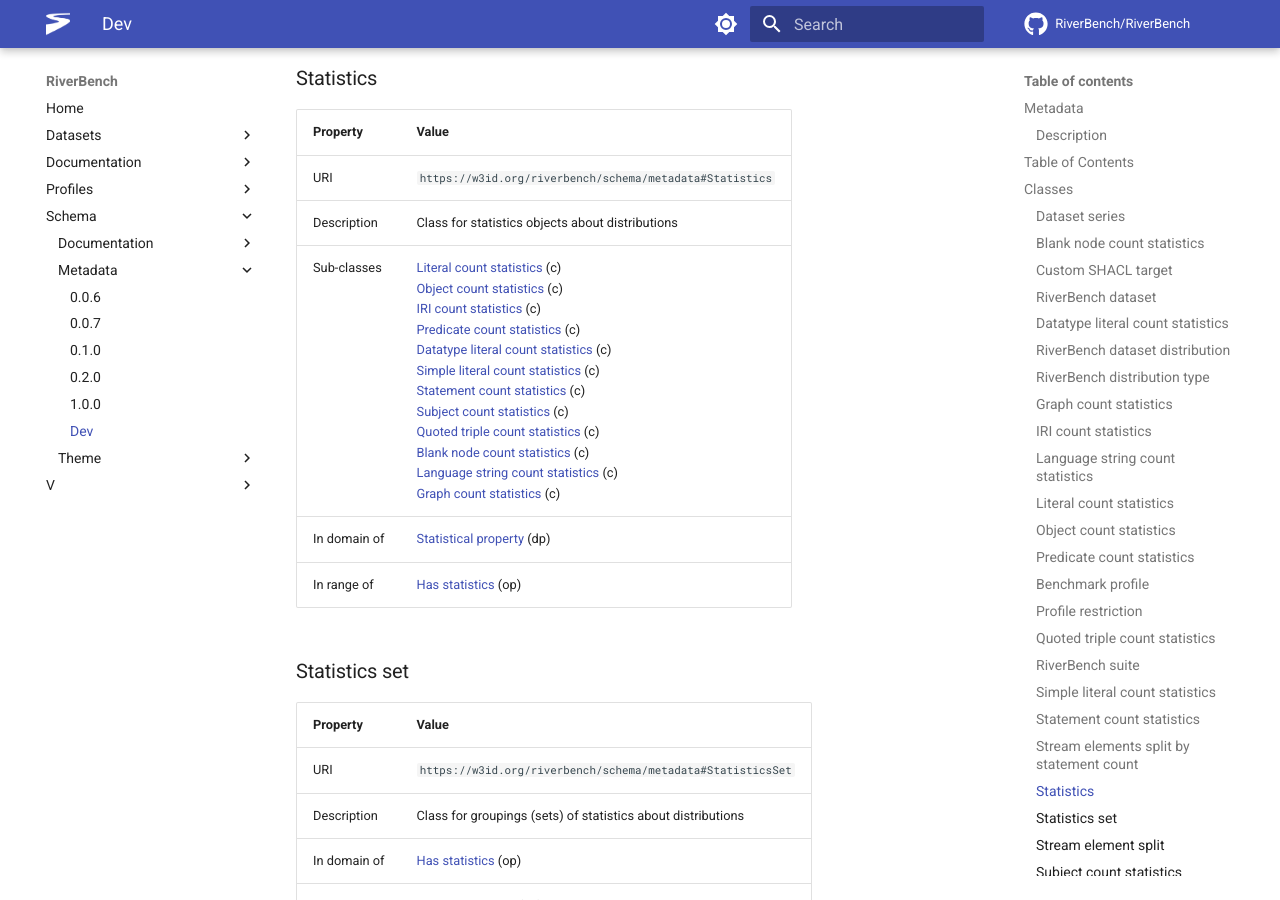
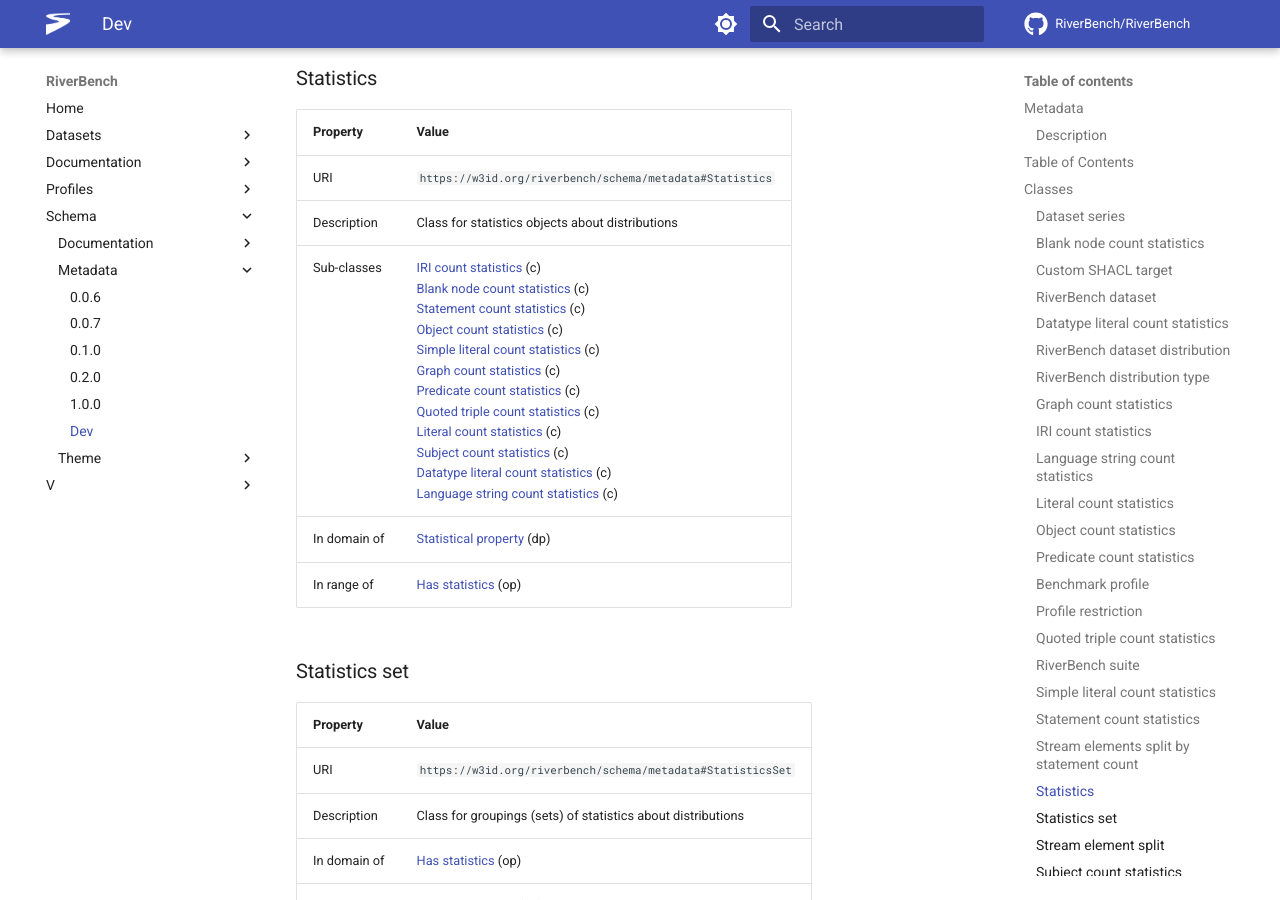
Before and after one commit to RiverBench/riverbench.github.io, an MkDocs documentation site: the page built from docs/schema/metadata/dev.md, in a window 1280 px wide and 900 px high, scrolled down 8430 px. Built offline with MkDocs 1.6.1 and Material for MkDocs 9.7.7, drawn with Linux system fonts in a browser that asks for light colours; comment, search, counter and statistics services are not loaded; some of the changed text lies outside the part shown.

```diff
--- a/docs/schema/metadata/dev.md
+++ b/docs/schema/metadata/dev.md
@@ -97,7 +97,7 @@ URI | `https://w3id.org/riverbench/schema/metadata#Dataset`
 Description | A dataset in the RiverBench benchmark suite
 Super-classes |[dcat:Dataset](http://www.w3.org/ns/dcat#Dataset) (c)<br />
 Restrictions |[https://w3id.org/stax/ontology#hasStreamTypeUsage](https://w3id.org/stax/ontology#hasStreamTypeUsage) **some** [https://w3id.org/stax/ontology#ConcreteRdfStreamType](https://w3id.org/stax/ontology#ConcreteRdfStreamType) (c)<br />
-In domain of |[Uses ontology](#usesOntology) (op)<br />[Has stream element split](#hasStreamElementSplit) (op)<br />
+In domain of |[Has stream element split](#hasStreamElementSplit) (op)<br />[Uses ontology](#usesOntology) (op)<br />
 
 ### Datatype literal count statistics <a name="DatatypeLiteralCountStatistics"></a>
 Property | Value
@@ -113,7 +113,7 @@ URI | `https://w3id.org/riverbench/schema/metadata#Distribution`
 Description | A distribution of a dataset in the RiverBench benchmark suite.
 Super-classes |[dcat:Distribution](http://www.w3.org/ns/dcat#Distribution) (c)<br />
 Restrictions |[https://w3id.org/stax/ontology#hasStreamTypeUsage](https://w3id.org/stax/ontology#hasStreamTypeUsage) **some** [https://w3id.org/stax/ontology#ConcreteRdfStreamType](https://w3id.org/stax/ontology#ConcreteRdfStreamType) (c)<br />
-In domain of |[Has file name](#hasFileName) (dp)<br />[Has statistics set](#hasStatisticsSet) (op)<br />[Has distribution type](#hasDistributionType) (op)<br />
+In domain of |[Has file name](#hasFileName) (dp)<br />[Has distribution type](#hasDistributionType) (op)<br />[Has statistics set](#hasStatisticsSet) (op)<br />
 
 ### RiverBench distribution type <a name="DistributionType"></a>
 Property | Value
@@ -121,7 +121,7 @@ Property | Value
 URI | `https://w3id.org/riverbench/schema/metadata#DistributionType`
 Description | Type of dataset distribution, indicating the corresponding streaming task formulation.
 In range of |[Has distribution type](#hasDistributionType) (op)<br />
-Has members |[Full distribution](#fullDistribution)<br />[Partial distribution](#partialDistribution)<br />[Flat distribution](#flatDistribution)<br />[Stream distribution](#streamDistribution)<br />[Jelly distribution](#jellyDistribution)<br />
+Has members |[Jelly distribution](#jellyDistribution)<br />[Stream distribution](#streamDistribution)<br />[Full distribution](#fullDistribution)<br />[Partial distribution](#partialDistribution)<br />[Flat distribution](#flatDistribution)<br />
 
 ### Graph count statistics <a name="GraphCountStatistics"></a>
 Property | Value
@@ -171,8 +171,8 @@ Property | Value
 URI | `https://w3id.org/riverbench/schema/metadata#Profile`
 Description | Benchmark profile grouping several datasets in RiverBench
 Super-classes |[Dataset series](#DatasetSeries) (c)<br />
-In domain of |[Is subset of profile](#isSubsetOfProfile) (op)<br />[Is superset of profile](#isSupersetOfProfile) (op)<br />[Has restriction](#hasRestriction) (op)<br />
-In range of |[Is superset of profile](#isSupersetOfProfile) (op)<br />[Has benchmark profile](#hasProfile) (op)<br />[Is subset of profile](#isSubsetOfProfile) (op)<br />
+In domain of |[Has restriction](#hasRestriction) (op)<br />[Is superset of profile](#isSupersetOfProfile) (op)<br />[Is subset of profile](#isSubsetOfProfile) (op)<br />
+In range of |[Has benchmark profile](#hasProfile) (op)<br />[Is superset of profile](#isSupersetOfProfile) (op)<br />[Is subset of profile](#isSubsetOfProfile) (op)<br />
 
 ### Profile restriction <a name="ProfileRestriction"></a>
 Property | Value
@@ -222,7 +222,7 @@ Property | Value
 --- | ---
 URI | `https://w3id.org/riverbench/schema/metadata#Statistics`
 Description | Class for statistics objects about distributions
-Sub-classes |[Literal count statistics](#LiteralCountStatistics) (c)<br />[Object count statistics](#ObjectCountStatistics) (c)<br />[IRI count statistics](#IriCountStatistics) (c)<br />[Predicate count statistics](#PredicateCountStatistics) (c)<br />[Datatype literal count statistics](#DatatypeLiteralCountStatistics) (c)<br />[Simple literal count statistics](#SimpleLiteralCountStatistics) (c)<br />[Statement count statistics](#StatementCountStatistics) (c)<br />[Subject count statistics](#SubjectCountStatistics) (c)<br />[Quoted triple count statistics](#QuotedTripleCountStatistics) (c)<br />[Blank node count statistics](#BlankNodeCountStatistics) (c)<br />[Language string count statistics](#LanguageLiteralCountStatistics) (c)<br />[Graph count statistics](#GraphCountStatistics) (c)<br />
+Sub-classes |[IRI count statistics](#IriCountStatistics) (c)<br />[Blank node count statistics](#BlankNodeCountStatistics) (c)<br />[Statement count statistics](#StatementCountStatistics) (c)<br />[Object count statistics](#ObjectCountStatistics) (c)<br />[Simple literal count statistics](#SimpleLiteralCountStatistics) (c)<br />[Graph count statistics](#GraphCountStatistics) (c)<br />[Predicate count statistics](#PredicateCountStatistics) (c)<br />[Quoted triple count statistics](#QuotedTripleCountStatistics) (c)<br />[Literal count statistics](#LiteralCountStatistics) (c)<br />[Subject count statistics](#SubjectCountStatistics) (c)<br />[Datatype literal count statistics](#DatatypeLiteralCountStatistics) (c)<br />[Language string count statistics](#LanguageLiteralCountStatistics) (c)<br />
 In domain of |[Statistical property](#statisticalProperty) (dp)<br />
 In range of |[Has statistics](#hasStatistics) (op)<br />
 
```
Also changed, not shown: docs/schema/documentation/dev.md (+3 -2 lines), docs/schema/theme/dev.md (+3 -3 lines).
